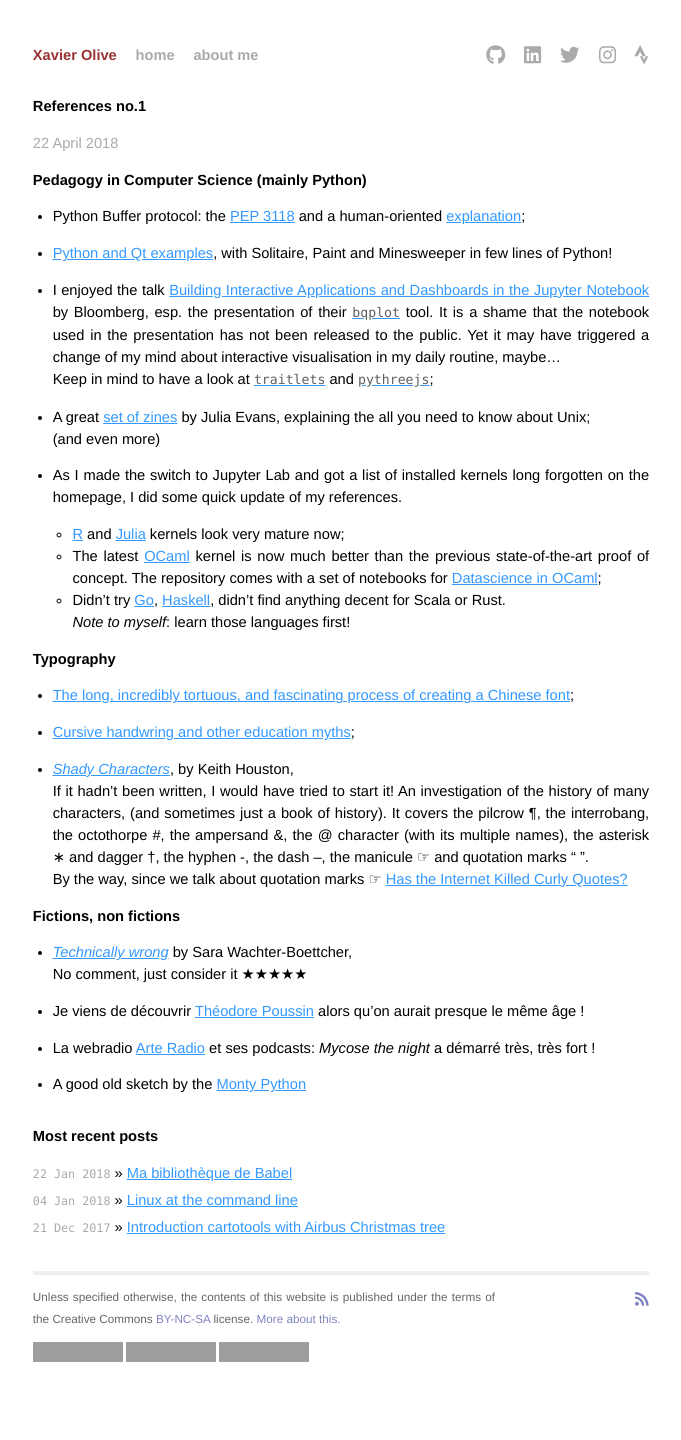
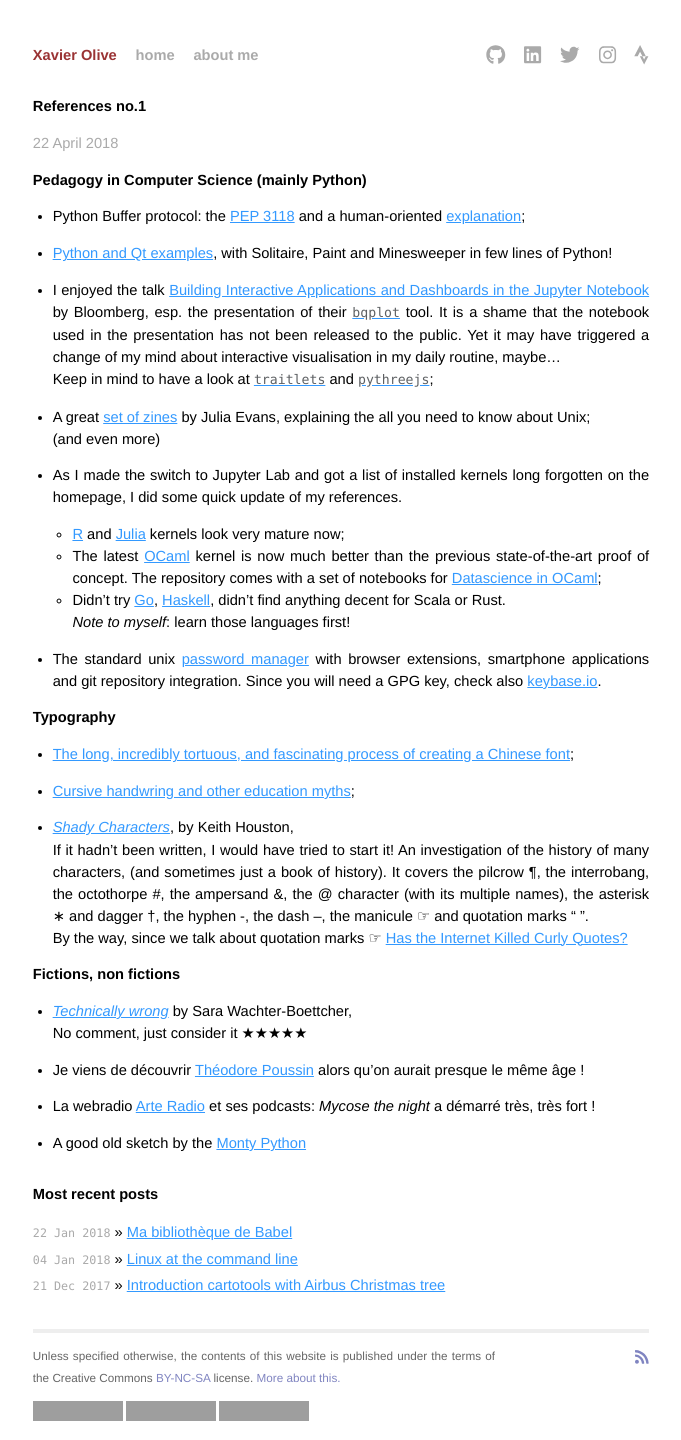
Before and after one commit to xoolive/xoolive.github.io, a Jekyll site: the page built from _posts/2018-04-22-references.md, in a window 1280 px wide. Shown: the whole page, without its empty margins (299-980 px from the left). Built offline with Jekyll 4.4.1, drawn with Linux system fonts in a browser that asks for light colours; nearby versions of some CDN libraries; before the commit the page ends 1381 px from its top, so only the background shows below that; grey boxes are pictures that could not be loaded.

Commit message:
Small addition

```diff
--- a/_posts/2018-04-22-references.md
+++ b/_posts/2018-04-22-references.md
@@ -26,6 +26,8 @@
     - Didn't try [Go](https://github.com/gopherdata/gophernotes), [Haskell](https://github.com/gibiansky/IHaskell), didn't find anything decent for Scala or Rust.
     *Note to myself*: learn those languages first!
 
+- The standard unix [password manager](https://www.passwordstore.org/) with browser extensions, smartphone applications and git repository integration. Since you will need a GPG key, check also [keybase.io](https://keybase.io/xoolive).
+
 # Typography
 
 - [The long, incredibly tortuous, and fascinating process of creating a Chinese font](https://qz.com/522079/the-long-incredibly-tortuous-and-fascinating-process-of-creating-a-chinese-font/);
```
